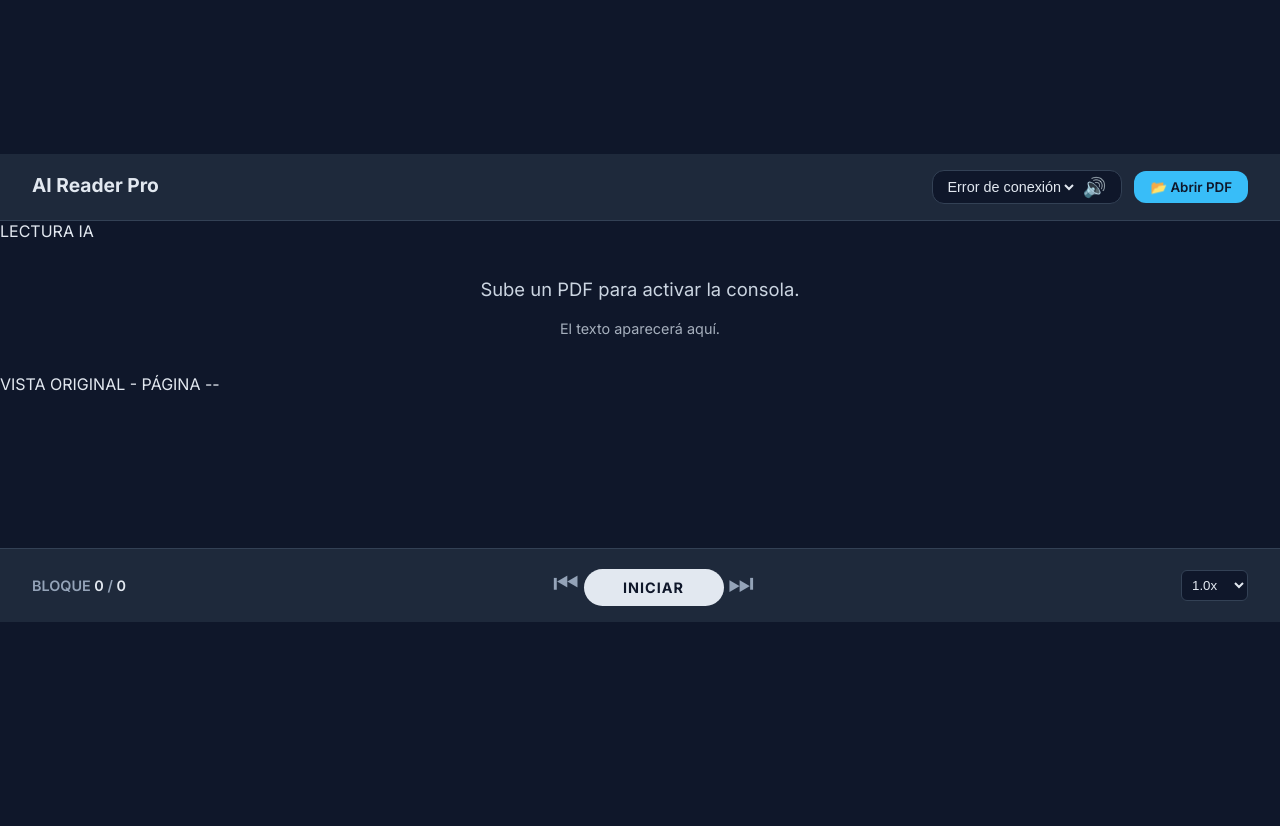
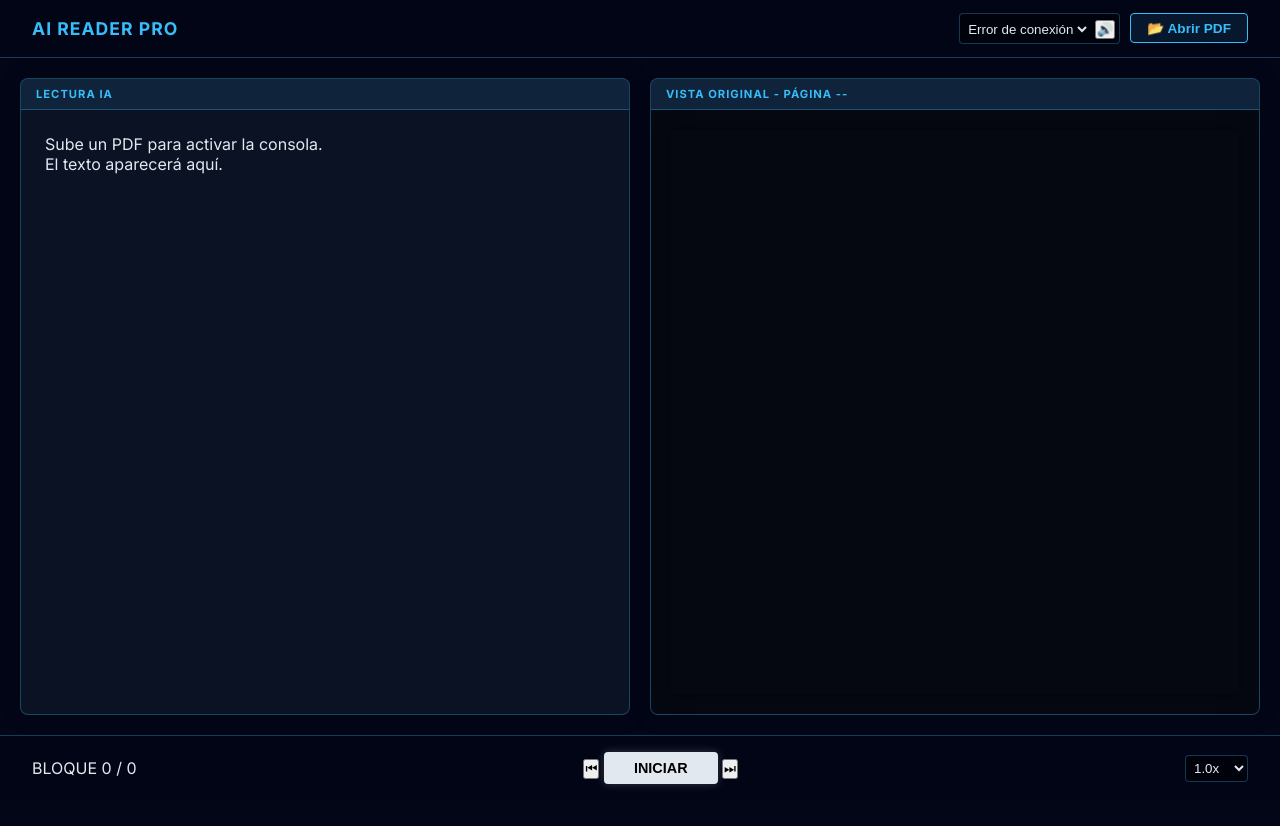
Before and after one commit to SystemCodex/premium-ai-reader, a website: page index.html in a window 1280 px wide. After the commit the page ends 800 px from the top, so only its background shows below. Drawn offline with Linux system fonts and the light colour scheme; no server answers; a script that the page names is missing.

Commit message:
Update style.css

```diff
--- a/style.css
+++ b/style.css
@@ -1,19 +1,18 @@
-/* Fuente limpia para lectura en pantalla */
 @import url('https://fonts.googleapis.com/css2?family=Inter:wght@400;600;700&display=swap');
 
 :root {
-    /* PALETA "NORDIC NIGHT" (Lectura Fácil) */
-    --bg-main: #0f172a;       /* Fondo principal (Azul muy oscuro mate) */
-    --bg-panel: #1e293b;      /* Paneles (Azul pizarra) */
+    /* PALETA NORDIC HUD (Futurista pero mate) */
+    --bg-main: #020617;       /* Negro azulado profundo */
+    --bg-cell: rgba(15, 23, 42, 0.75); /* Celda semitransparente */
 
-    --text-primary: #e2e8f0;  /* Blanco hueso (menos agresivo) */
-    --text-muted: #94a3b8;    /* Texto secundario */
+    --text-primary: #e2e8f0;
+    --text-muted: #64748b;
 
-    --accent: #38bdf8;        /* Azul Cyan suave para destaques */
-    --accent-hover: #0ea5e9;
+    --accent: #38bdf8;        /* Azul Cyan HUD */
+    --accent-dim: rgba(56, 189, 248, 0.1);
 
-    --border: #334155;        /* Bordes sutiles */
-    --radius: 12px;
+    --border: rgba(56, 189, 248, 0.3); /* Borde sutil tecnológico */
+    --radius: 8px;
 }
 
 * { box-sizing: border-box; margin: 0; padding: 0; }
@@ -23,10 +22,20 @@
     font-family: 'Inter', sans-serif;
     background-color: var(--bg-main);
     color: var(--text-primary);
-    overflow: hidden; /* Evita scroll en el body, solo en el viewer */
+    overflow: hidden;
+}
+
+/* CANVAS DE FONDO */
+#bg-visualizer {
+    position: fixed;
+    top: 0; left: 0; width: 100%; height: 100%;
+    z-index: 0;
+    pointer-events: none;
 }
 
 .app-container {
+    position: relative;
+    z-index: 1;
     display: flex;
     flex-direction: column;
     height: 100vh;
@@ -34,204 +43,161 @@
 
 /* HEADER */
 header {
-    background-color: var(--bg-panel);
+    background: rgba(2, 6, 23, 0.9);
     border-bottom: 1px solid var(--border);
-    padding: 1rem 2rem;
+    padding: 0.8rem 2rem;
     display: flex;
     justify-content: space-between;
     align-items: center;
     flex-shrink: 0;
-    z-index: 20;
 }
 
 .header-left h1 {
-    font-size: 1.2rem;
+    font-size: 1.1rem;
     font-weight: 700;
-    color: var(--text-primary);
-    margin-bottom: 5px;
+    letter-spacing: 1px;
+    color: var(--accent);
+    text-transform: uppercase;
 }
 
 .quota-badge {
-    font-size: 0.8rem;
+    font-size: 0.75rem;
     color: var(--text-muted);
-    background: rgba(0,0,0,0.2);
-    padding: 2px 8px;
+    border: 1px solid var(--border);
+    padding: 2px 6px;
     border-radius: 4px;
-    display: inline-block;
 }
-.quota-badge span { color: var(--accent); }
 
-.top-controls { display: flex; gap: 12px; align-items: center; }
+.top-controls { display: flex; gap: 10px; align-items: center; }
 
-/* VISUALIZADOR DE AUDIO */
-#audio-visualizer {
-    width: 100%;
-    height: 60px; /* Altura discreta */
-    background: var(--bg-main);
-    flex-shrink: 0;
+/* LAYOUT DIVIDIDO (SPLIT VIEW) */
+.split-view {
+    flex: 1;
+    display: grid;
+    grid-template-columns: 1fr 1fr; /* 50% - 50% */
+    gap: 20px;
+    padding: 20px;
+    overflow: hidden; /* Importante */
+}
+
+/* ESTILO DE CELDAS FUTURISTAS */
+.panel {
+    background: var(--bg-cell);
+    border: 1px solid var(--border);
+    border-radius: var(--radius);
+    backdrop-filter: blur(10px);
+    display: flex;
+    flex-direction: column;
+    overflow: hidden;
+    position: relative;
+    box-shadow: 0 0 20px rgba(0,0,0,0.3);
+}
+
+/* Encabezado pequeño de cada celda */
+.panel-header {
+    background: rgba(56, 189, 248, 0.1);
+    color: var(--accent);
+    font-size: 0.7rem;
+    font-weight: 700;
+    padding: 8px 15px;
+    text-transform: uppercase;
+    letter-spacing: 1px;
     border-bottom: 1px solid var(--border);
 }
 
-/* BOTONES Y SELECTORES */
-button { cursor: pointer; border: none; font-family: inherit; transition: 0.2s; }
-
-.btn-primary {
-    background-color: var(--accent);
-    color: #0f172a; /* Texto oscuro sobre fondo claro */
-    font-weight: 600;
-    padding: 8px 16px;
-    border-radius: var(--radius);
-}
-.btn-primary:hover { background-color: var(--accent-hover); }
-
-.voice-control-group {
-    background: var(--bg-main);
-    border: 1px solid var(--border);
-    padding: 4px 10px;
-    border-radius: var(--radius);
-    display: flex;
-    align-items: center;
-}
-
-.voice-select {
-    background: transparent;
-    border: none;
-    color: var(--text-primary);
-    outline: none;
-    font-size: 0.9rem;
-    max-width: 140px;
-    cursor: pointer;
-}
-.voice-select option { background-color: var(--bg-panel); }
-
-.btn-icon {
-    background: transparent;
-    color: var(--text-muted);
-    font-size: 1.2rem;
-    padding: 0 5px;
-}
-.btn-icon:hover { color: var(--accent); }
-
-/* ÁREA DE LECTURA */
+/* PANEL IZQUIERDO: TEXTO */
 #viewer {
     flex: 1;
     overflow-y: auto;
-    padding: 2rem;
+    padding: 1.5rem;
     scroll-behavior: smooth;
-    background-color: var(--bg-main);
 }
 
-#text-content {
-    max-width: 800px;
-    margin: 0 auto;
-    font-size: 1.15rem;
-    line-height: 1.8;
-    color: #cbd5e1;
+/* PANEL DERECHO: PDF CANVAS */
+#pdf-canvas-container {
+    flex: 1;
+    overflow: auto;
+    background: rgba(0,0,0,0.5); /* Fondo oscuro para el PDF */
+    display: flex;
+    justify-content: center;
+    padding: 20px;
 }
-
-.placeholder-text {
-    text-align: center;
-    color: var(--text-muted);
-    margin-top: 3rem;
+#the-pdf-canvas {
+    box-shadow: 0 0 15px rgba(0,0,0,0.5);
+    max-width: 100%;
 }
-.sub-text { font-size: 0.9rem; margin-top: 10px; opacity: 0.8; }
 
 /* BLOQUES DE TEXTO */
 .sentence {
     display: block;
-    margin-bottom: 1.5rem;
-    padding: 1.5rem;
-    border-radius: var(--radius);
-    background-color: var(--bg-panel);
-    border: 1px solid transparent;
+    margin-bottom: 1rem;
+    padding: 1rem;
+    border-radius: 4px;
+    background-color: rgba(255,255,255,0.03);
+    border-left: 2px solid transparent;
+    cursor: pointer;
     transition: all 0.2s;
-    cursor: pointer;
+    color: #cbd5e1;
+    line-height: 1.6;
 }
 
 .sentence:hover {
-    border-color: var(--border);
-    background-color: #263345;
+    background-color: rgba(255,255,255,0.07);
 }
 
-/* ESTADO ACTIVO (LEYENDO) */
 .sentence.active {
-    background-color: #1e3a8a; /* Azul más intenso para destacar */
-    border-left: 4px solid var(--accent);
-    color: #ffffff;
-    box-shadow: 0 4px 6px -1px rgba(0, 0, 0, 0.1);
+    background-color: rgba(56, 189, 248, 0.15); /* Azul suave */
+    border-left: 3px solid var(--accent);
+    color: #fff;
+    box-shadow: 0 0 10px rgba(56, 189, 248, 0.1);
 }
-
-/* Enlace de descarga individual */
-.download-link {
-    display: inline-block;
-    margin-top: 10px;
-    font-size: 0.85rem;
-    color: var(--accent);
-    text-decoration: none;
-    font-weight: 600;
-}
-.download-link:hover { text-decoration: underline; }
 
 /* FOOTER */
 .player-bar {
-    background-color: var(--bg-panel);
+    background: rgba(2, 6, 23, 0.9);
     border-top: 1px solid var(--border);
     padding: 1rem 2rem;
     display: flex;
     justify-content: space-between;
     align-items: center;
     flex-shrink: 0;
-    z-index: 20;
 }
 
-.progress-info { color: var(--text-muted); font-size: 0.9rem; font-weight: 600; }
-.progress-info span { color: var(--text-primary); }
-
-.btn-control {
-    background: transparent;
-    font-size: 1.8rem;
-    color: var(--text-muted);
+/* BOTONES ESTILO HUD */
+.btn-primary {
+    background: var(--accent-dim);
+    border: 1px solid var(--accent);
+    color: var(--accent);
+    padding: 6px 16px;
+    font-size: 0.85rem;
+    font-weight: 600;
+    border-radius: 4px;
 }
-.btn-control:hover { color: var(--text-primary); transform: scale(1.1); }
+.btn-primary:hover { background: var(--accent); color: #000; }
 
 .btn-play {
-    background-color: var(--text-primary);
-    color: var(--bg-main);
-    border-radius: 30px;
-    padding: 10px 30px;
+    background: var(--text-primary);
+    color: #000;
+    border: none;
+    border-radius: 4px;
+    padding: 8px 30px;
     font-weight: 700;
     font-size: 0.9rem;
-    letter-spacing: 1px;
-    min-width: 140px;
-}
-.btn-play:hover { background-color: #fff; transform: translateY(-1px); }
-
-/* Botón descarga completa */
-.btn-download-all {
-    background: transparent;
-    border: 1px solid var(--border);
-    color: var(--accent);
-    padding: 6px 12px;
-    border-radius: var(--radius);
-    font-size: 0.8rem;
-    font-weight: 600;
-    margin-right: 10px;
-}
-.btn-download-all:hover {
-    border-color: var(--accent);
-    background: rgba(56, 189, 248, 0.1);
+    box-shadow: 0 0 10px rgba(255,255,255,0.2);
 }
 
-#speed-select {
-    background-color: var(--bg-main);
+.voice-control-group, #speed-select {
+    background: rgba(0,0,0,0.5);
+    border: 1px solid var(--border);
     color: var(--text-primary);
-    border: 1px solid var(--border);
-    padding: 6px;
-    border-radius: 6px;
+    border-radius: 4px;
+    padding: 4px;
 }
+.voice-select { color: var(--text-primary); background: transparent; border: none; outline: none; }
+.voice-select option { background: #020617; }
 
-@media (max-width: 768px) {
-    header, .player-bar { flex-direction: column; gap: 1rem; padding: 1rem; }
-    .top-controls { flex-wrap: wrap; justify-content: center; }
-    .main-buttons { order: -1; }
+/* MÓVIL (Stack columns) */
+@media (max-width: 900px) {
+    .split-view { grid-template-columns: 1fr; }
+    .pdf-panel { height: 300px; } /* PDF más pequeño en móvil */
 }
```
